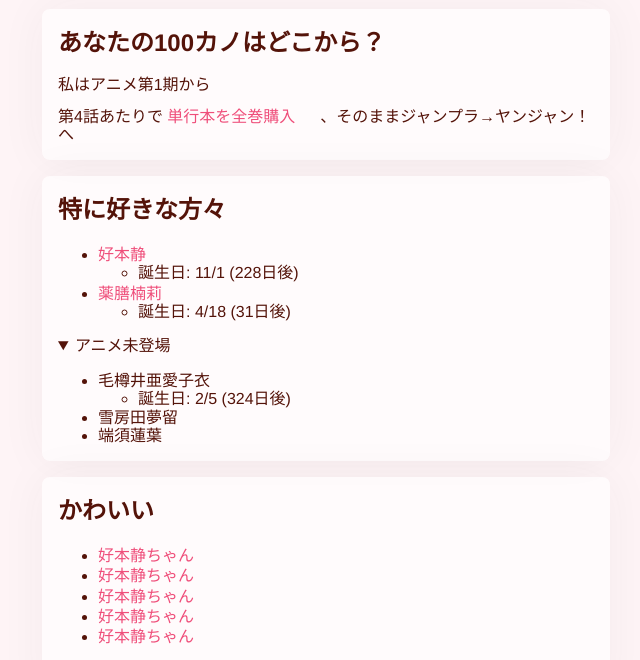
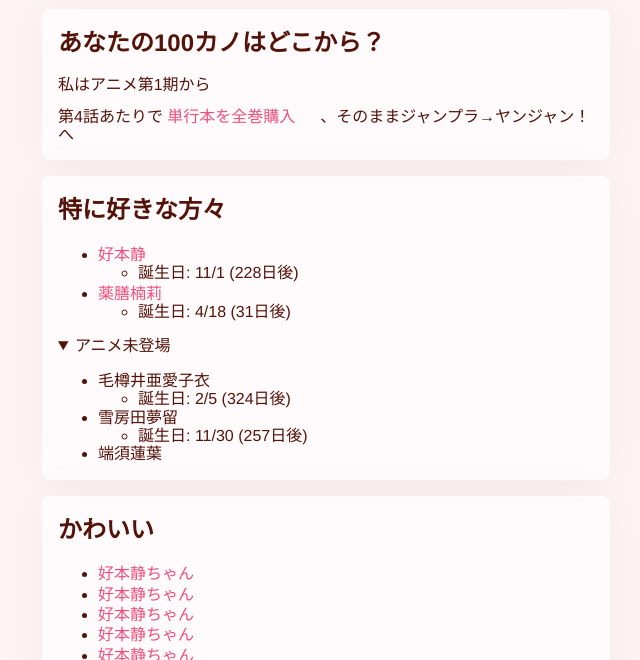
Before and after one commit to souhait0614/souhait.me, an Astro site: page /hyakkano in a window 1280 px wide. Both pictures are taken after a click on the heading "アニメ未登場". Shown: the part 137-797 px from the top of the page, without its empty margins (314-954 px from the left). Built offline with nearby package versions, Linux system fonts and the light colour scheme; Astro itself is replaced by a stand-in of ours; some icons are missing; a web font is replaced by a local one.

Commit message:
雪房田夢留の誕生日を追加

```diff
--- a/src/pages/[...hyakkano].astro
+++ b/src/pages/[...hyakkano].astro
@@ -140,6 +140,9 @@ const records: Array<{
             </li>
             <li>
               <span>雪房田夢留</span>
+              <ul>
+                <li>誕生日: <BirthDay client:only='svelte' month={10} date={30}/></li>
+              </ul>
             </li>
             <li>
               <span>端須蓮葉</span>
```
